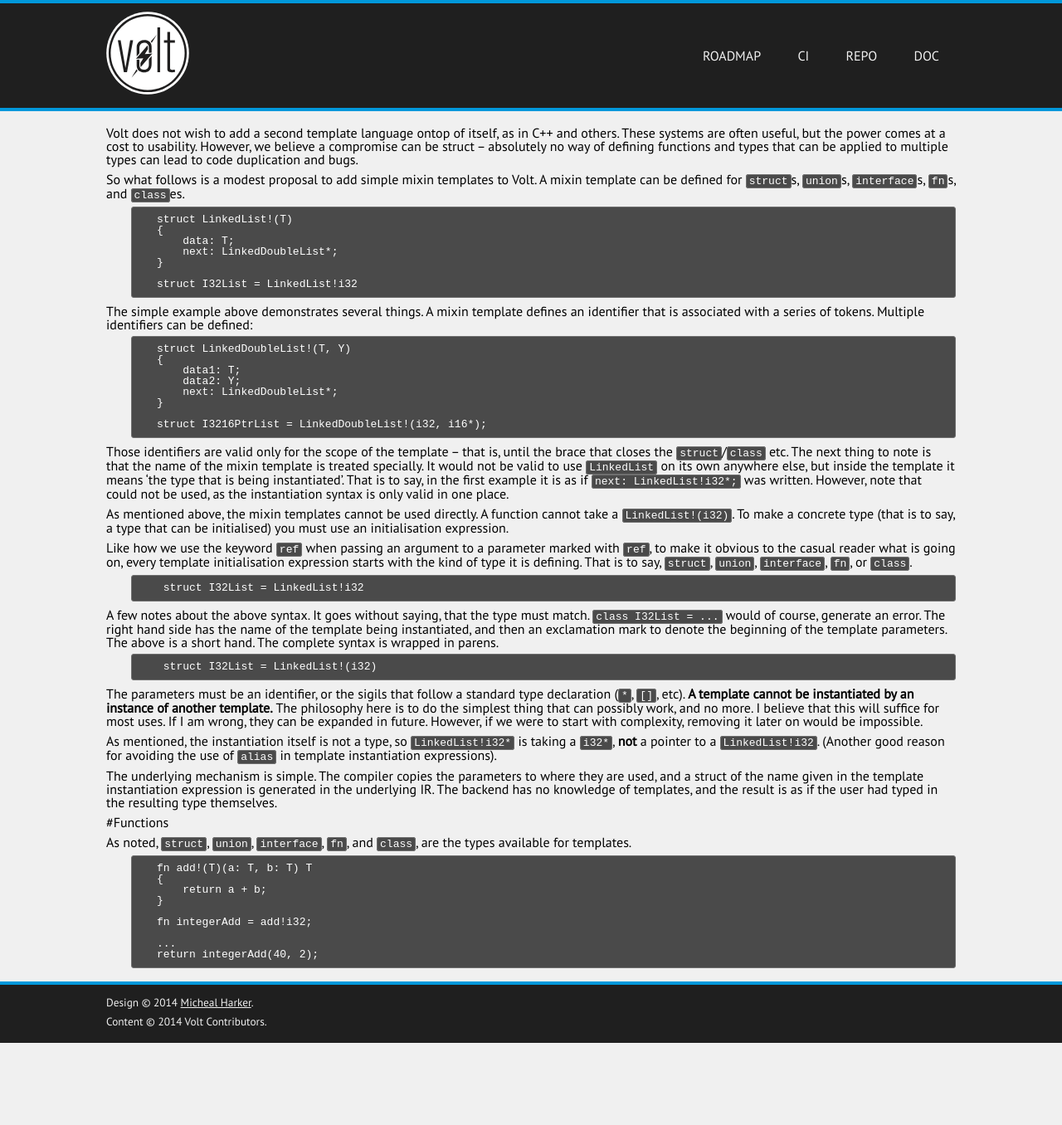
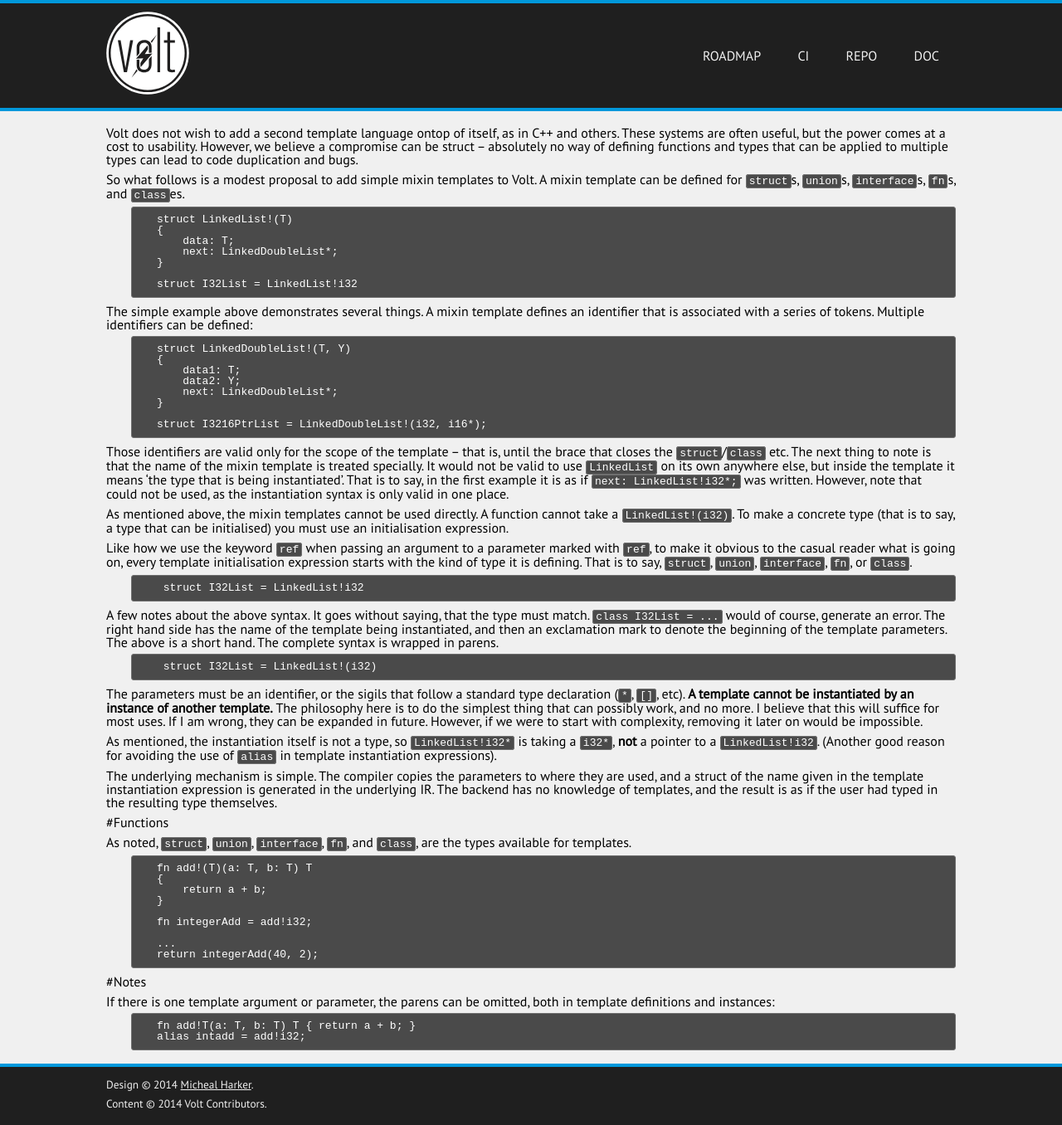
Before and after one commit to VoltLang/Website, a Jekyll site: the page built from doc/template.md, in a window 1280 px wide. Shown: the whole page at 83% size. Built offline with Jekyll 4.4.1, drawn with Linux system fonts in a browser that asks for light colours; before the commit the page ends 1257 px from its top, so only the background shows below that.

Commit message:
doc: Document that parens can be omit in definitions, too.

```diff
--- a/doc/template.md
+++ b/doc/template.md
@@ -57,3 +57,10 @@
 
     ...
     return integerAdd(40, 2);
+
+#Notes
+
+If there is one template argument or parameter, the parens can be omitted, both in template definitions and instances:
+
+    fn add!T(a: T, b: T) T { return a + b; }
+	alias intadd = add!i32;
```
